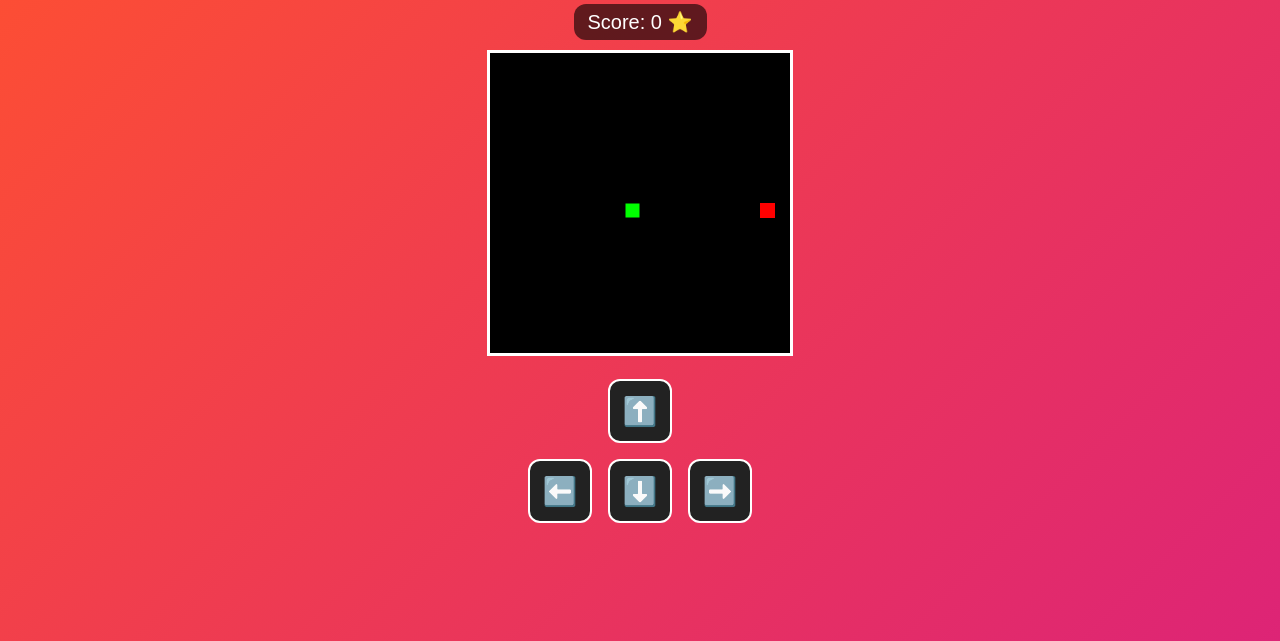
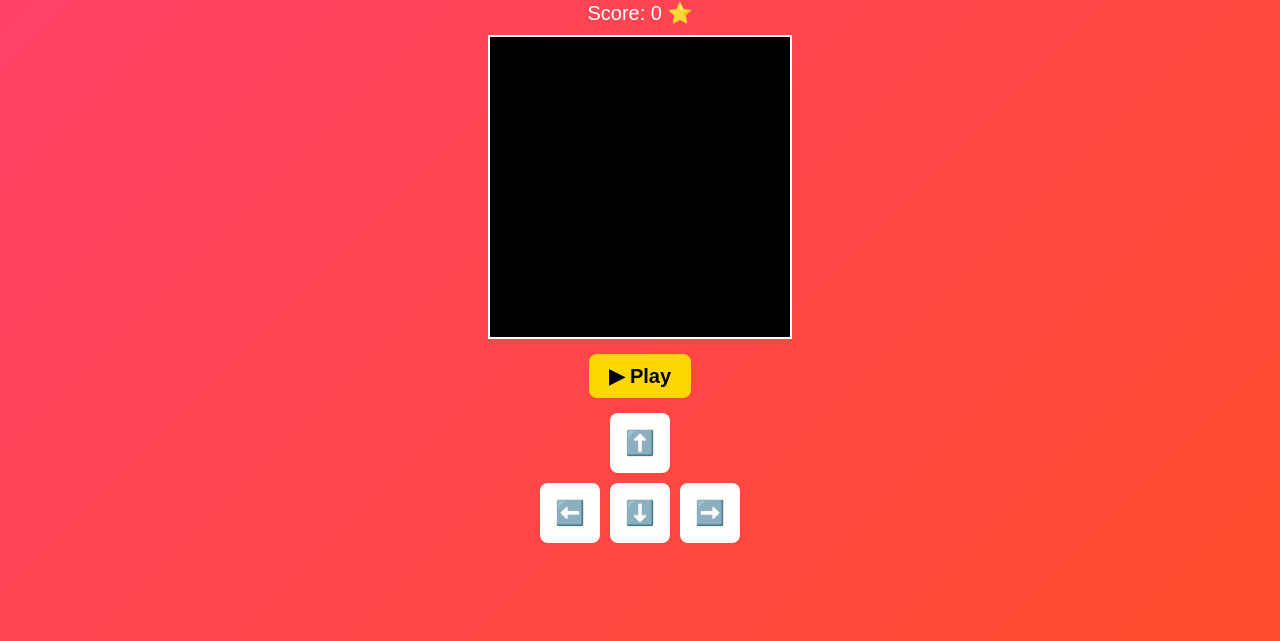
Before and after one commit to 23691A3202/game, a plain HTML site: page index.html in a window 1280 px wide. Shown: the part 159-800 px from the top of the page. Drawn offline with Linux system fonts and the light colour scheme.

Commit message:
first commit

```diff
--- a/index.html
+++ b/index.html
@@ -7,105 +7,132 @@
   <style>
     body {
       margin: 0;
+      display: flex;
+      justify-content: center;
+      align-items: center;
+      height: 100vh;
+      background: linear-gradient(135deg, #ff416c, #ff4b2b);
       font-family: Arial, sans-serif;
-      display: flex;
       flex-direction: column;
-      align-items: center;
-      justify-content: center;
-      height: 100vh;
-      background: linear-gradient(135deg, #ff512f, #dd2476);
       color: white;
-      overflow: hidden;
     }
 
     h1 {
-      margin: 10px;
-      font-size: 24px;
+      margin-bottom: 10px;
+      font-size: 28px;
     }
 
     #score {
       margin-bottom: 10px;
       font-size: 20px;
-      background: rgba(0, 0, 0, 0.6);
-      padding: 6px 14px;
-      border-radius: 12px;
     }
 
-    #gameBoard {
-      border: 3px solid white;
-      background: black;
+    #gameContainer {
+      position: relative;
+      border: 2px solid white;
     }
 
-    .controls {
+    canvas {
+      background: black;
+      display: block;
+    }
+
+    #controls {
+      margin-top: 15px;
       display: grid;
-      grid-template-columns: repeat(3, 70px);
-      grid-template-rows: repeat(2, 70px);
-      gap: 10px;
-      margin-top: 20px;
-      justify-items: center;
-      align-items: center;
+      grid-template-columns: 60px 60px 60px;
+      grid-gap: 10px;
+      justify-content: center;
     }
 
     .btn {
       width: 60px;
       height: 60px;
-      font-size: 28px;
-      background: #222;
-      color: white;
-      border: 2px solid white;
-      border-radius: 12px;
-      display: flex;
-      justify-content: center;
-      align-items: center;
+      font-size: 24px;
+      border: none;
+      border-radius: 8px;
+      background: white;
+      color: black;
       cursor: pointer;
-      user-select: none;
     }
 
     .btn:active {
-      background: #444;
+      background: #ddd;
     }
 
-    .up { grid-column: 2; grid-row: 1; }
-    .left { grid-column: 1; grid-row: 2; }
-    .right { grid-column: 3; grid-row: 2; }
-    .down { grid-column: 2; grid-row: 2; }
+    #playBtn {
+      margin-top: 15px;
+      padding: 10px 20px;
+      font-size: 20px;
+      border: none;
+      border-radius: 8px;
+      cursor: pointer;
+      background: gold;
+      color: black;
+      font-weight: bold;
+    }
+
+    #gameOverText {
+      position: absolute;
+      top: 40%;
+      left: 50%;
+      transform: translate(-50%, -50%);
+      font-size: 30px;
+      font-weight: bold;
+      color: red;
+      display: none;
+    }
   </style>
 </head>
 <body>
   <h1>🐍 Snake in a Box 🍎</h1>
   <div id="score">Score: 0 ⭐</div>
-  <canvas id="gameBoard" width="300" height="300"></canvas>
 
-  <!-- Mobile Controls -->
-  <div class="controls">
-    <div class="btn up">⬆️</div>
-    <div class="btn left">⬅️</div>
-    <div class="btn right">➡️</div>
-    <div class="btn down">⬇️</div>
+  <div id="gameContainer">
+    <canvas id="gameCanvas" width="300" height="300"></canvas>
+    <div id="gameOverText">Game Over 😵</div>
   </div>
 
+  <button id="playBtn">▶ Play</button>
+
+  <div id="controls">
+    <div></div>
+    <button class="btn" id="up">⬆️</button>
+    <div></div>
+    <button class="btn" id="left">⬅️</button>
+    <button class="btn" id="down">⬇️</button>
+    <button class="btn" id="right">➡️</button>
+  </div>
+
+  <audio id="eatSound" src="https://www.fesliyanstudios.com/play-mp3/387" preload="auto"></audio>
+  <audio id="gameOverSound" src="https://www.fesliyanstudios.com/play-mp3/6685" preload="auto"></audio>
+
   <script>
-    const canvas = document.getElementById("gameBoard");
+    const canvas = document.getElementById("gameCanvas");
     const ctx = canvas.getContext("2d");
-    const scoreText = document.getElementById("score");
+    const box = 15;
+    let snake;
+    let direction;
+    let food;
+    let score;
+    let game;
+    const scoreDisplay = document.getElementById("score");
+    const gameOverText = document.getElementById("gameOverText");
+    const playBtn = document.getElementById("playBtn");
 
-    const box = 15;
-    let snake = [{x: 9*box, y: 10*box}];
-    let food = {
-      x: Math.floor(Math.random()*20)*box,
-      y: Math.floor(Math.random()*20)*box
-    };
-    let score = 0;
-    let d;
-    let game;
+    const eatSound = document.getElementById("eatSound");
+    const gameOverSound = document.getElementById("gameOverSound");
 
-    document.addEventListener("keydown", direction);
-
-    function direction(event) {
-      if (event.keyCode == 37 && d != "RIGHT") d = "LEFT";
-      else if (event.keyCode == 38 && d != "DOWN") d = "UP";
-      else if (event.keyCode == 39 && d != "LEFT") d = "RIGHT";
-      else if (event.keyCode == 40 && d != "UP") d = "DOWN";
+    function initGame() {
+      snake = [{ x: 9 * box, y: 10 * box }];
+      direction = null;
+      food = {
+        x: Math.floor(Math.random() * 19) * box,
+        y: Math.floor(Math.random() * 19) * box
+      };
+      score = 0;
+      scoreDisplay.innerText = "Score: 0 ⭐";
+      gameOverText.style.display = "none";
     }
 
     function draw() {
@@ -113,34 +140,34 @@
       ctx.fillRect(0, 0, canvas.width, canvas.height);
 
       for (let i = 0; i < snake.length; i++) {
-        ctx.fillStyle = (i == 0) ? "lime" : "green";
+        ctx.fillStyle = i === 0 ? "lime" : "lightgreen";
         ctx.fillRect(snake[i].x, snake[i].y, box, box);
-        ctx.strokeStyle = "black";
-        ctx.strokeRect(snake[i].x, snake[i].y, box, box);
       }
 
       ctx.fillStyle = "red";
-      ctx.fillRect(food.x, food.y, box, box);
+      ctx.fillText("🍎", food.x, food.y + box);
 
       let snakeX = snake[0].x;
       let snakeY = snake[0].y;
 
-      if (d == "LEFT") snakeX -= box;
-      if (d == "UP") snakeY -= box;
-      if (d == "RIGHT") snakeX += box;
-      if (d == "DOWN") snakeY += box;
+      if (direction === "LEFT") snakeX -= box;
+      if (direction === "UP") snakeY -= box;
+      if (direction === "RIGHT") snakeX += box;
+      if (direction === "DOWN") snakeY += box;
 
-      if (snakeX == food.x && snakeY == food.y) {
+      if (snakeX === food.x && snakeY === food.y) {
         score++;
+        scoreDisplay.innerText = "Score: " + score + " ⭐";
         food = {
-          x: Math.floor(Math.random()*20)*box,
-          y: Math.floor(Math.random()*20)*box
+          x: Math.floor(Math.random() * 19) * box,
+          y: Math.floor(Math.random() * 19) * box
         };
+        eatSound.play();
       } else {
         snake.pop();
       }
 
-      let newHead = {x: snakeX, y: snakeY};
+      let newHead = { x: snakeX, y: snakeY };
 
       if (
         snakeX < 0 || snakeY < 0 ||
@@ -148,30 +175,42 @@
         collision(newHead, snake)
       ) {
         clearInterval(game);
-        alert("Game Over! Your score: " + score);
-        location.reload();
+        gameOverText.style.display = "block";
+        gameOverSound.play();
+        return;
       }
 
       snake.unshift(newHead);
-      scoreText.textContent = "Score: " + score + " ⭐";
     }
 
     function collision(head, array) {
       for (let i = 0; i < array.length; i++) {
-        if (head.x == array[i].x && head.y == array[i].y) {
+        if (head.x === array[i].x && head.y === array[i].y) {
           return true;
         }
       }
       return false;
     }
 
-    game = setInterval(draw, 150);
+    document.addEventListener("keydown", e => {
+      if (e.key === "ArrowLeft" && direction !== "RIGHT") direction = "LEFT";
+      else if (e.key === "ArrowUp" && direction !== "DOWN") direction = "UP";
+      else if (e.key === "ArrowRight" && direction !== "LEFT") direction = "RIGHT";
+      else if (e.key === "ArrowDown" && direction !== "UP") direction = "DOWN";
+    });
 
-    // Mobile controls
-    document.querySelector(".up").addEventListener("click", () => { if(d != "DOWN") d="UP"; });
-    document.querySelector(".down").addEventListener("click", () => { if(d != "UP") d="DOWN"; });
-    document.querySelector(".left").addEventListener("click", () => { if(d != "RIGHT") d="LEFT"; });
-    document.querySelector(".right").addEventListener("click", () => { if(d != "LEFT") d="RIGHT"; });
+    document.getElementById("up").addEventListener("click", () => { if (direction !== "DOWN") direction = "UP"; });
+    document.getElementById("down").addEventListener("click", () => { if (direction !== "UP") direction = "DOWN"; });
+    document.getElementById("left").addEventListener("click", () => { if (direction !== "RIGHT") direction = "LEFT"; });
+    document.getElementById("right").addEventListener("click", () => { if (direction !== "LEFT") direction = "RIGHT"; });
+
+    playBtn.addEventListener("click", () => {
+      initGame();
+      clearInterval(game);
+      game = setInterval(draw, 120);
+    });
+
+    initGame();
   </script>
 </body>
 </html>
```
